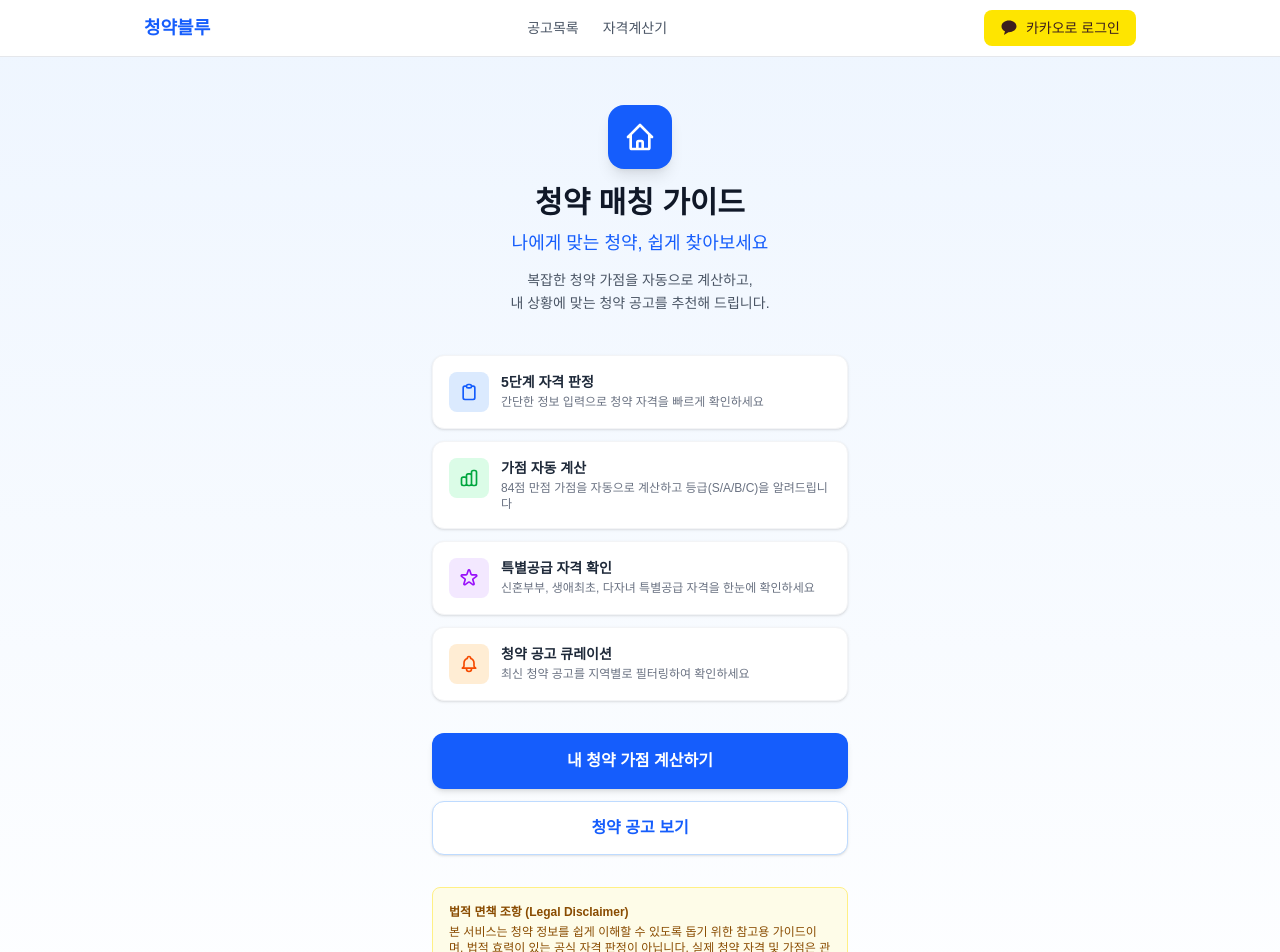
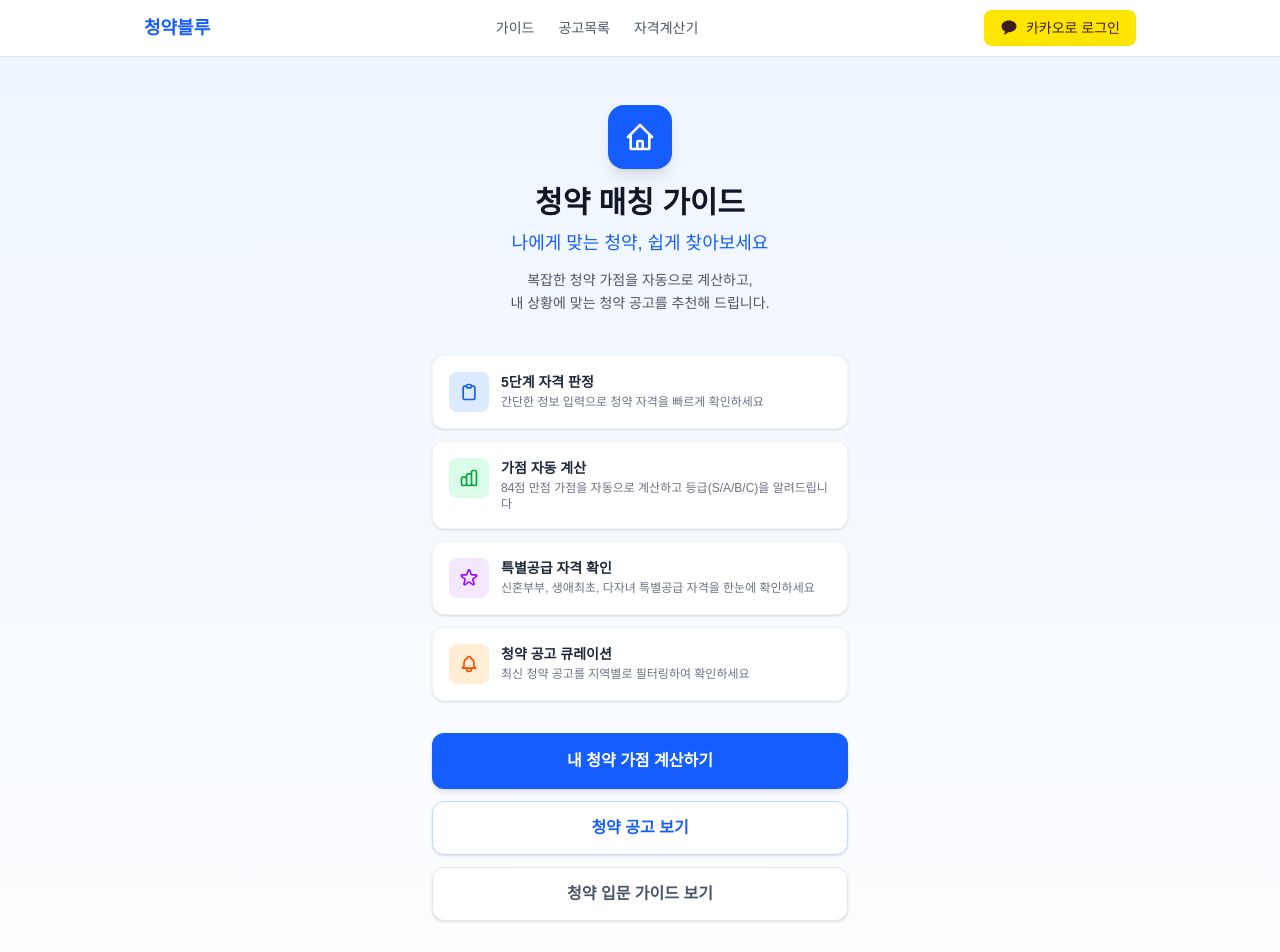
Before and after one commit to gyuturn/blue, a Next.js app: page / in a window 1280 px wide. Shown: the top 952 px of the page. Built offline with nearby package versions, Linux system fonts and the light colour scheme; no server answers.

Commit message:
[#24] feat: Header 및 홈 페이지에 가이드 링크 추가

```diff
--- a/app/page.tsx
+++ b/app/page.tsx
@@ -156,6 +156,12 @@ export default function HomePage() {
           >
             청약 공고 보기
           </Link>
+          <Link
+            href="/guide"
+            className="block w-full text-center py-3.5 bg-white hover:bg-gray-50 text-gray-600 font-semibold rounded-xl shadow-sm border border-gray-200 transition-colors duration-200"
+          >
+            청약 입문 가이드 보기
+          </Link>
         </div>
 
         <Disclaimer />
--- a/components/layout/Header.tsx
+++ b/components/layout/Header.tsx
@@ -14,6 +14,9 @@ export default async function Header() {
         </Link>
 
         <nav className="flex items-center gap-6">
+          <Link href="/guide" className="text-sm text-gray-600 hover:text-gray-900 transition-colors">
+            가이드
+          </Link>
           <Link href="/announcements" className="text-sm text-gray-600 hover:text-gray-900 transition-colors">
             공고목록
           </Link>
```
